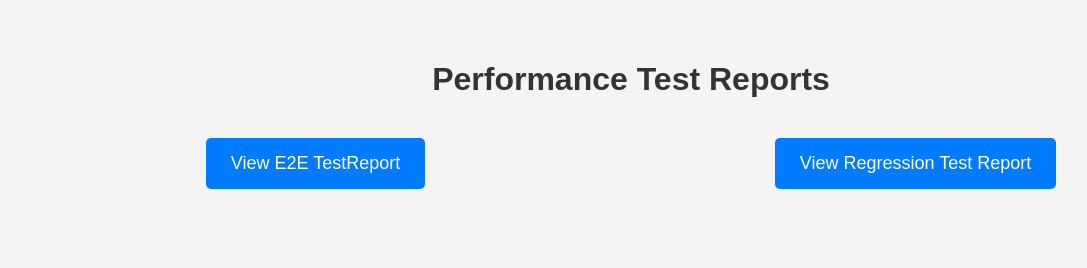
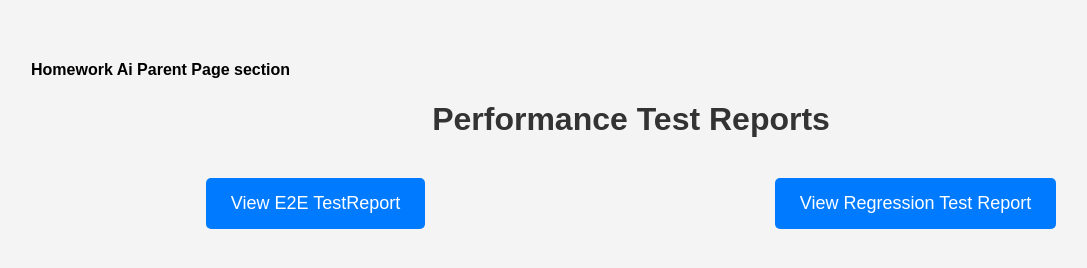
Before and after one commit to justfizah/automated-test-report, a plain HTML site: page index.html in a window 1280 px wide. Shown: the whole page, without its empty margins (9-1096 px from the left). Drawn offline with Linux system fonts and the light colour scheme.

Commit message:
Chore:Update index.html

```diff
--- a/index.html
+++ b/index.html
@@ -3,7 +3,8 @@
 <head>
     <meta charset="UTF-8">
     <meta name="viewport" content="width=device-width, initial-scale=1.0">
-    <title>Performance Test Reports</title>
+    <title>Test Reports</title>
+    <h4> Homework Ai Parent Page section </h4>
     <style>
         body {
             font-family: Arial, sans-serif;
```
